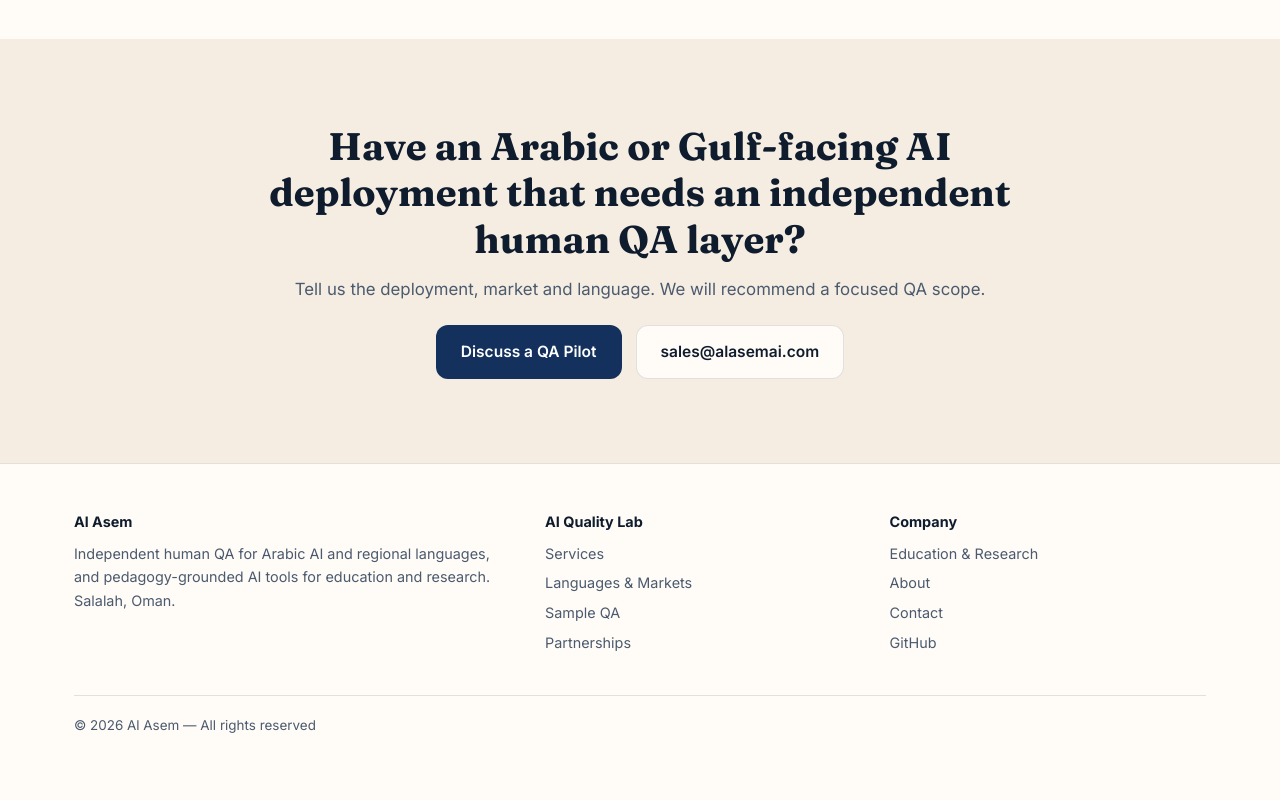
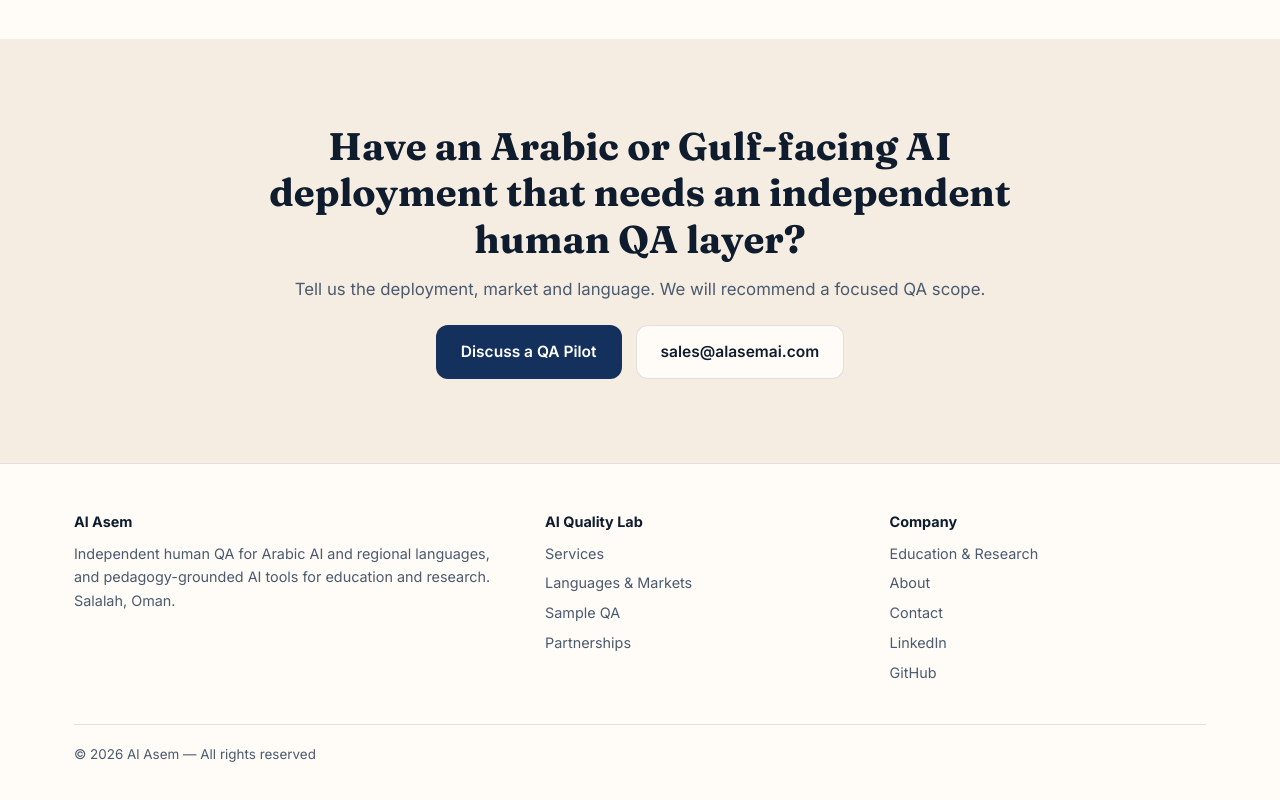
Before and after one commit to AlAsemai/alasemai.github.io, a plain HTML site: page index.html in a window 1280 px wide. Shown: the part 4060-4860 px from the top of the page. Drawn offline with Linux system fonts and the light colour scheme.

Commit message:
Add files via upload

```diff
--- a/index.html
+++ b/index.html
@@ -672,7 +672,7 @@
   <div class="wrap">
     <div><b data-i="brand"></b><span data-i="ft_p"></span></div>
     <div><b data-i="ft_c1"></b><a href="#services" data-i="n_services"></a><a href="#languages" data-i="n_langs"></a><a href="#sample" data-i="n_sample"></a><a href="#partnerships" data-i="n_partners"></a></div>
-    <div><b data-i="ft_c2"></b><a href="#education" data-i="n_edu"></a><a href="#about" data-i="n_about"></a><a href="#contact" data-i="n_contact"></a><a href="https://github.com/AlAsemai" rel="noopener">GitHub</a></div>
+    <div><b data-i="ft_c2"></b><a href="#education" data-i="n_edu"></a><a href="#about" data-i="n_about"></a><a href="#contact" data-i="n_contact"></a><a href="https://www.linkedin.com/company/alasemai" target="_blank" rel="noopener">LinkedIn</a><a href="https://github.com/AlAsemai" target="_blank" rel="noopener">GitHub</a></div>
     <div class="copy">© <span id="yr"></span> <span data-i="rights"></span></div>
   </div>
 </footer>
```
